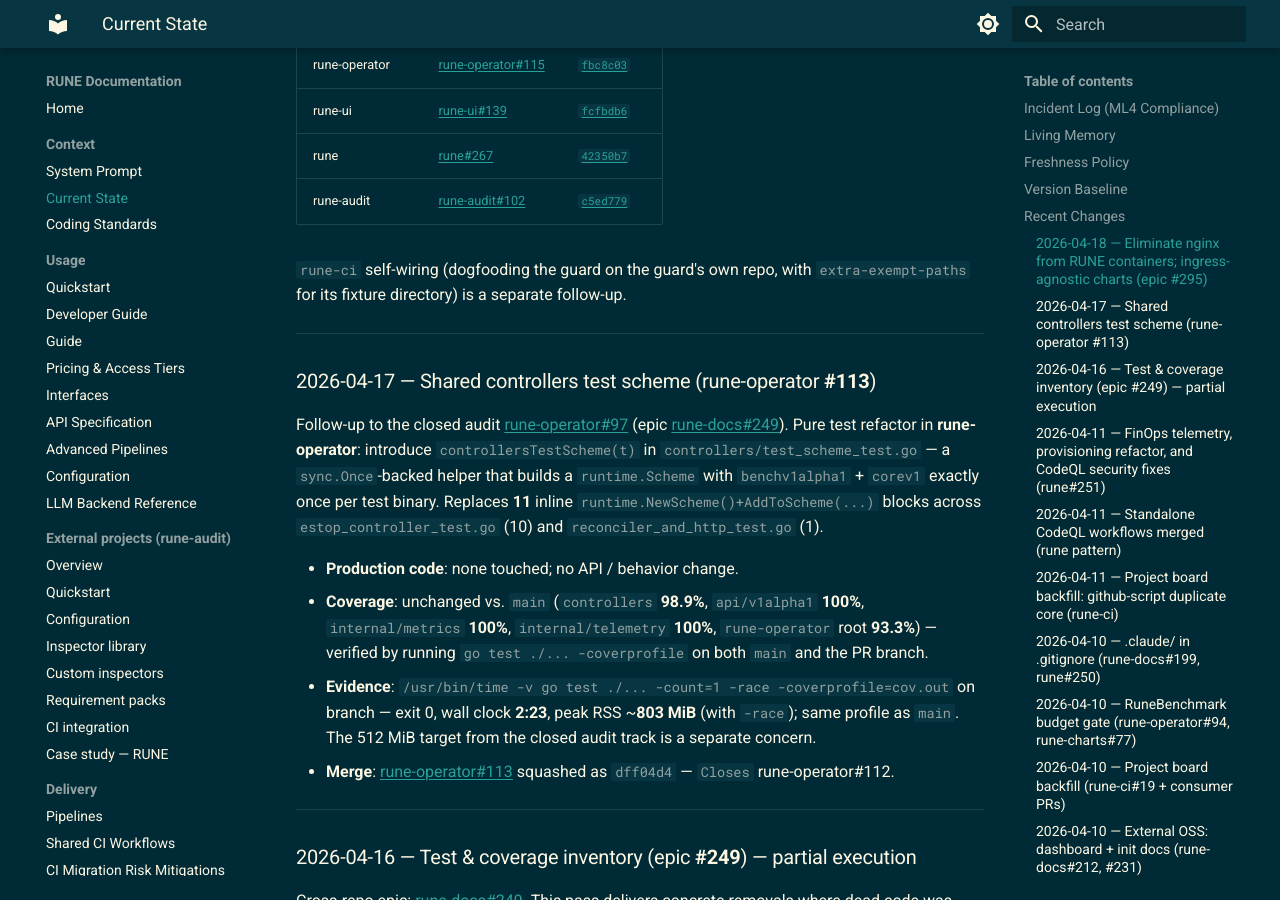
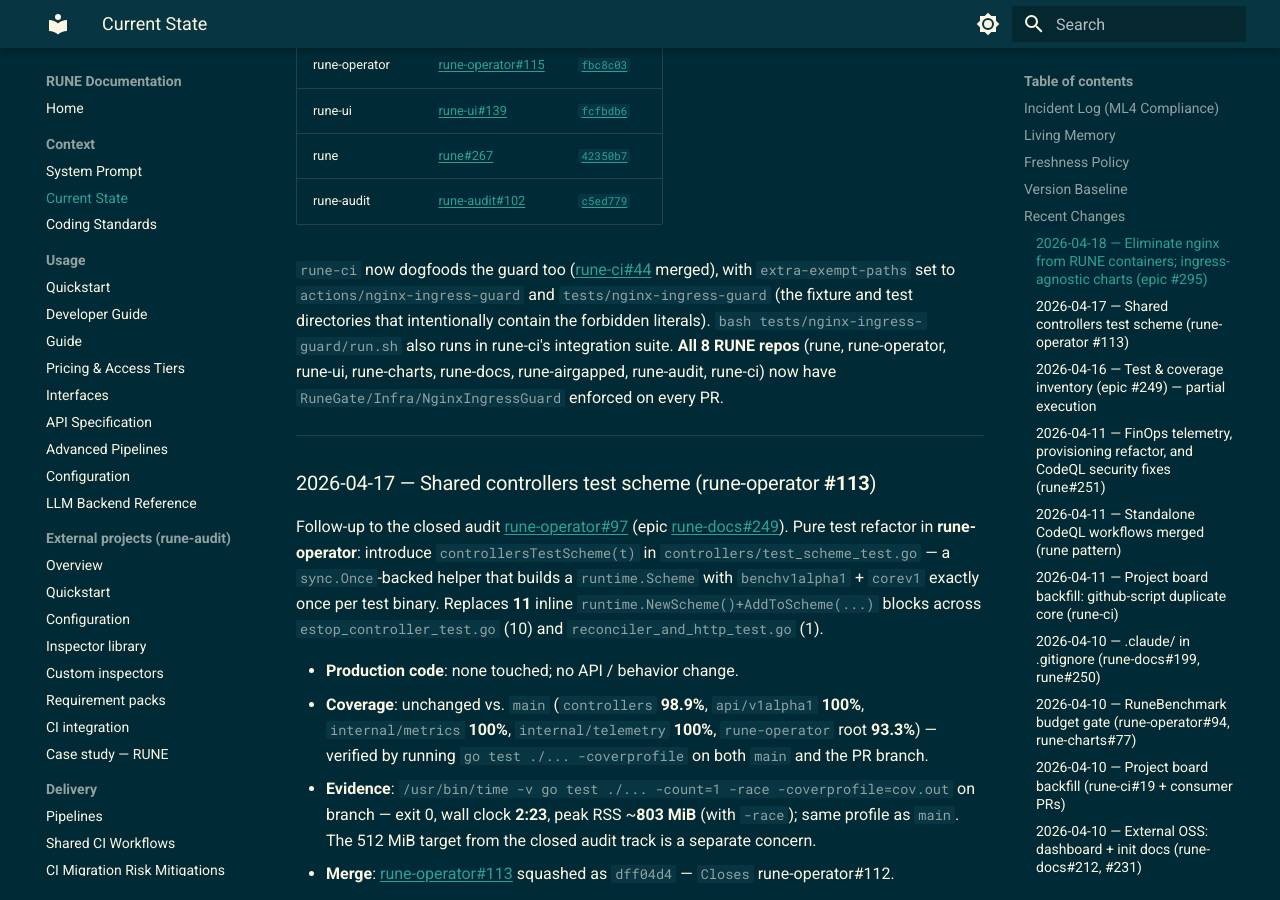
Before and after one commit to lpasquali/rune-docs, an MkDocs documentation site: the page built from docs/context/CURRENT_STATE.md, in a window 1280 px wide and 900 px high, scrolled down 3157 px. Built offline with MkDocs 1.6.1 and Material for MkDocs 9.7.7, drawn with Linux system fonts in a browser that asks for light colours; the version menu is left out.

Commit message:
docs(CURRENT_STATE): record rune-ci self-guard merge (full coverage) (#317)
Replace the "rune-ci self-wiring is a follow-up" note with the closed
fact: rune-ci#44 dogfooded the guard on its own repo with the
fixture/test directories in extra-exempt-paths. All 8 RUNE repos now
enforce RuneGate/Infra/NginxIngressGuard on PRs.

Closes #316
Epic: rune-docs#295 (closed)

Made-with: Cursor

Co-authored-by: luca pasquali <lpasquali@users.noreply.github.com>

```diff
--- a/docs/context/CURRENT_STATE.md
+++ b/docs/context/CURRENT_STATE.md
@@ -61,7 +61,7 @@ Cross-repo epic [rune-docs#295](https://github.com/lpasquali/rune-docs/issues/29
 | rune | [rune#267](https://github.com/lpasquali/rune/pull/267) | [`42350b7`](https://github.com/lpasquali/rune/commit/42350b7) |
 | rune-audit | [rune-audit#102](https://github.com/lpasquali/rune-audit/pull/102) | [`c5ed779`](https://github.com/lpasquali/rune-audit/commit/c5ed779) |
 
-`rune-ci` self-wiring (dogfooding the guard on the guard's own repo, with `extra-exempt-paths` for its fixture directory) is a separate follow-up.
+`rune-ci` now dogfoods the guard too ([rune-ci#44](https://github.com/lpasquali/rune-ci/pull/44) merged), with `extra-exempt-paths` set to `actions/nginx-ingress-guard` and `tests/nginx-ingress-guard` (the fixture and test directories that intentionally contain the forbidden literals). `bash tests/nginx-ingress-guard/run.sh` also runs in rune-ci's integration suite. **All 8 RUNE repos** (rune, rune-operator, rune-ui, rune-charts, rune-docs, rune-airgapped, rune-audit, rune-ci) now have `RuneGate/Infra/NginxIngressGuard` enforced on every PR.
 
 ---
 
```
